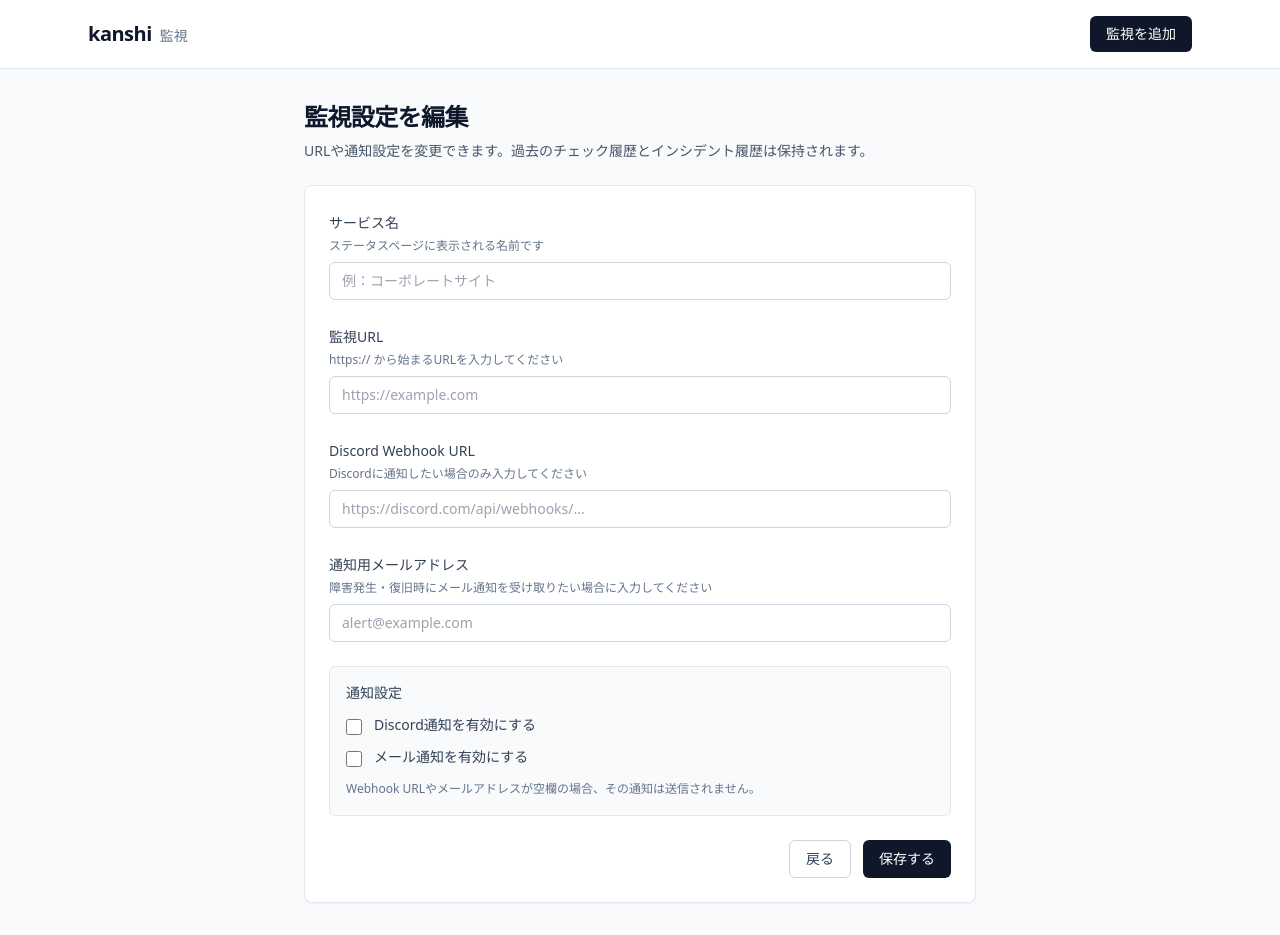
After one commit to kk12289/kanshi, a Flask app: template templates/edit.html in a window 1280 px wide. The commit adds this page. Run offline with Flask 3, Linux system fonts and the light colour scheme; the template is opened without the code that fills it, so the values that code supplies are empty; some libraries are stand-ins or nearby versions.

Commit message:
Add monitor edit and pause controls

```diff
--- a/app.py
+++ b/app.py
@@ -8,6 +8,7 @@ from urllib.parse import parse_qsl, urlencode, urlparse, urlunparse
 from dotenv import load_dotenv
 from flask import Flask, Response, abort, flash, redirect, render_template, request, session, url_for
 from sqlalchemy import inspect, text
+from sqlalchemy.exc import OperationalError, ProgrammingError
 
 from models import CheckResult, Incident, Monitor, db, now_jst
 from security import env_enabled, is_monitor_url_allowed
@@ -124,7 +125,7 @@ def unique_slug(name):
     return candidate
 
 
-def validate_monitor_form(name, url):
+def validate_monitor_form(name, url, current_monitor_id=None):
     errors = []
     if not name:
         errors.append("サービス名を入力してください。")
@@ -136,7 +137,10 @@ def validate_monitor_form(name, url):
             errors.append("URLは http:// または https:// から始めてください。")
         elif not is_monitor_url_allowed(url):
             errors.append("localhost、社内ネットワーク、またはDNS解決できないURLは登録できません。")
-        if Monitor.query.filter_by(url=url).first():
+        duplicate_query = Monitor.query.filter_by(url=url)
+        if current_monitor_id is not None:
+            duplicate_query = duplicate_query.filter(Monitor.id != current_monitor_id)
+        if duplicate_query.first():
             errors.append("このURLはすでに登録されています。")
     return errors
 
@@ -161,11 +165,21 @@ def ensure_monitor_columns():
             "enable_email",
             f"ALTER TABLE monitor {add_column} enable_email BOOLEAN NOT NULL DEFAULT {bool_default_false}",
         ),
+        (
+            "is_paused",
+            f"ALTER TABLE monitor {add_column} is_paused BOOLEAN NOT NULL DEFAULT {bool_default_false}",
+        ),
     ]
 
     for column, statement in migrations:
         if column not in existing_columns:
-            db.session.execute(text(statement))
+            try:
+                db.session.execute(text(statement))
+            except (OperationalError, ProgrammingError) as exc:
+                db.session.rollback()
+                message = str(exc).lower()
+                if "duplicate column" not in message and "already exists" not in message:
+                    raise
     db.session.commit()
 
 
@@ -204,7 +218,7 @@ def incident_report(monitor):
 
 def monitor_view_model(monitor):
     latest = monitor.latest_result
-    status = latest.status if latest else "CHECKING"
+    status = "PAUSED" if monitor.is_paused else latest.status if latest else "CHECKING"
     notification_methods = []
     if monitor.enable_discord and monitor.discord_webhook:
         notification_methods.append("Discord")
@@ -300,6 +314,68 @@ def add_monitor():
     return render_template("add.html")
 
 
+@app.route("/edit/<int:monitor_id>", methods=["GET", "POST"])
+def edit_monitor(monitor_id):
+    monitor = Monitor.query.get_or_404(monitor_id)
+
+    if request.method == "POST":
+        validate_csrf()
+        name = request.form.get("name", "").strip()
+        url = request.form.get("url", "").strip()
+        discord_webhook = request.form.get("discord_webhook", "").strip() or None
+        notification_email = request.form.get("notification_email", "").strip() or None
+        enable_discord = request.form.get("enable_discord") == "on"
+        enable_email = request.form.get("enable_email") == "on"
+        errors = validate_monitor_form(name, url, current_monitor_id=monitor.id)
+        if notification_email and "@" not in notification_email:
+            errors.append("通知用メールアドレスの形式を確認してください。")
+
+        if errors:
+            for error in errors:
+                flash(error, "error")
+            return render_template(
+                "edit.html",
+                monitor=monitor,
+                name=name,
+                url=url,
+                discord_webhook=discord_webhook,
+                notification_email=notification_email,
+                enable_discord=enable_discord,
+                enable_email=enable_email,
+            )
+
+        monitor.name = name
+        monitor.url = url
+        monitor.discord_webhook = discord_webhook
+        monitor.notification_email = notification_email
+        monitor.enable_discord = enable_discord
+        monitor.enable_email = enable_email
+        db.session.commit()
+        flash("監視設定を更新しました。", "success")
+        return redirect(url_for("index"))
+
+    return render_template(
+        "edit.html",
+        monitor=monitor,
+        name=monitor.name,
+        url=monitor.url,
+        discord_webhook=monitor.discord_webhook,
+        notification_email=monitor.notification_email,
+        enable_discord=monitor.enable_discord,
+        enable_email=monitor.enable_email,
+    )
+
+
+@app.route("/toggle/<int:monitor_id>", methods=["POST"])
+def toggle_monitor(monitor_id):
+    validate_csrf()
+    monitor = Monitor.query.get_or_404(monitor_id)
+    monitor.is_paused = not monitor.is_paused
+    db.session.commit()
+    flash("監視を再開しました。" if not monitor.is_paused else "監視を一時停止しました。", "success")
+    return redirect(url_for("index"))
+
+
 @app.route("/delete/<int:monitor_id>", methods=["POST"])
 def delete_monitor(monitor_id):
     validate_csrf()
@@ -314,7 +390,7 @@ def delete_monitor(monitor_id):
 def status_page(page_slug):
     monitor = Monitor.query.filter_by(slug=page_slug).first_or_404()
     latest = monitor.latest_result
-    status = latest.status if latest else "CHECKING"
+    status = "PAUSED" if monitor.is_paused else latest.status if latest else "CHECKING"
     incidents = Incident.query.filter_by(monitor_id=monitor.id).order_by(Incident.started_at.desc()).all()
     return render_template(
         "status.html",
@@ -323,7 +399,7 @@ def status_page(page_slug):
         status=status,
         uptime_30d=uptime_percentage(monitor.id, now_jst() - timedelta(days=30)),
         incidents=incidents,
-        report_text=incident_report(monitor),
+        report_text="" if monitor.is_paused else incident_report(monitor),
     )
 
 
--- a/models.py
+++ b/models.py
@@ -20,6 +20,7 @@ class Monitor(db.Model):
     notification_email = db.Column(db.String(255), nullable=True)
     enable_discord = db.Column(db.Boolean, default=True, nullable=False)
     enable_email = db.Column(db.Boolean, default=False, nullable=False)
+    is_paused = db.Column(db.Boolean, default=False, nullable=False)
     slug = db.Column(db.String(180), nullable=False, unique=True, index=True)
     created_at = db.Column(db.DateTime(timezone=True), default=now_jst, nullable=False)
 
--- a/scheduler.py
+++ b/scheduler.py
@@ -36,6 +36,10 @@ def ensure_jst(dt):
 
 
 def check_monitor(monitor):
+    if monitor.is_paused:
+        logger.info("Monitor check skipped because paused: %s", monitor.url)
+        return
+
     previous = monitor.latest_result
     previous_status = previous.status if previous else None
     checked_at = now_jst()
--- /dev/null
+++ b/templates/edit.html
@@ -0,0 +1,55 @@
+{% extends "base.html" %}
+{% block title %}監視設定を編集 | kanshi{% endblock %}
+{% block content %}
+<div class="mx-auto max-w-2xl">
+  <div class="mb-6">
+    <h1 class="text-2xl font-semibold tracking-tight">監視設定を編集</h1>
+    <p class="mt-2 text-sm text-slate-600">URLや通知設定を変更できます。過去のチェック履歴とインシデント履歴は保持されます。</p>
+  </div>
+
+  <form method="post" class="rounded-lg border border-slate-200 bg-white p-6 shadow-sm">
+    <input type="hidden" name="csrf_token" value="{{ csrf_token_value() }}">
+    <div class="space-y-6">
+      <label class="block">
+        <span class="text-sm font-medium text-slate-700">サービス名</span>
+        <span class="mt-1 block text-xs text-slate-500">ステータスページに表示される名前です</span>
+        <input name="name" value="{{ name or '' }}" required class="mt-2 w-full rounded-md border border-slate-300 px-3 py-2 text-sm outline-none focus:border-slate-900 focus:ring-2 focus:ring-slate-200" placeholder="例：コーポレートサイト">
+      </label>
+      <label class="block">
+        <span class="text-sm font-medium text-slate-700">監視URL</span>
+        <span class="mt-1 block text-xs text-slate-500">https:// から始まるURLを入力してください</span>
+        <input name="url" value="{{ url or '' }}" required class="mt-2 w-full rounded-md border border-slate-300 px-3 py-2 text-sm outline-none focus:border-slate-900 focus:ring-2 focus:ring-slate-200" placeholder="https://example.com">
+      </label>
+      <label class="block">
+        <span class="text-sm font-medium text-slate-700">Discord Webhook URL</span>
+        <span class="mt-1 block text-xs text-slate-500">Discordに通知したい場合のみ入力してください</span>
+        <input name="discord_webhook" value="{{ discord_webhook or '' }}" class="mt-2 w-full rounded-md border border-slate-300 px-3 py-2 text-sm outline-none focus:border-slate-900 focus:ring-2 focus:ring-slate-200" placeholder="https://discord.com/api/webhooks/...">
+      </label>
+      <label class="block">
+        <span class="text-sm font-medium text-slate-700">通知用メールアドレス</span>
+        <span class="mt-1 block text-xs text-slate-500">障害発生・復旧時にメール通知を受け取りたい場合に入力してください</span>
+        <input type="email" name="notification_email" value="{{ notification_email or '' }}" class="mt-2 w-full rounded-md border border-slate-300 px-3 py-2 text-sm outline-none focus:border-slate-900 focus:ring-2 focus:ring-slate-200" placeholder="alert@example.com">
+      </label>
+
+      <div class="rounded-md border border-slate-200 bg-slate-50 p-4">
+        <div class="text-sm font-medium text-slate-700">通知設定</div>
+        <div class="mt-3 space-y-3">
+          <label class="flex items-start gap-3 text-sm text-slate-700">
+            <input type="checkbox" name="enable_discord" class="mt-1 h-4 w-4 rounded border-slate-300" {% if enable_discord %}checked{% endif %}>
+            <span>Discord通知を有効にする</span>
+          </label>
+          <label class="flex items-start gap-3 text-sm text-slate-700">
+            <input type="checkbox" name="enable_email" class="mt-1 h-4 w-4 rounded border-slate-300" {% if enable_email %}checked{% endif %}>
+            <span>メール通知を有効にする</span>
+          </label>
+        </div>
+        <p class="mt-3 text-xs leading-5 text-slate-500">Webhook URLやメールアドレスが空欄の場合、その通知は送信されません。</p>
+      </div>
+    </div>
+    <div class="mt-6 flex flex-col-reverse gap-3 sm:flex-row sm:justify-end">
+      <a href="{{ url_for('index') }}" class="rounded-md border border-slate-300 px-4 py-2 text-center text-sm font-medium text-slate-700 hover:bg-slate-50">戻る</a>
+      <button class="rounded-md bg-slate-900 px-4 py-2 text-sm font-medium text-white hover:bg-slate-700">保存する</button>
+    </div>
+  </form>
+</div>
+{% endblock %}
--- a/templates/status.html
+++ b/templates/status.html
@@ -20,7 +20,10 @@
 <section class="grid gap-4 md:grid-cols-3">
   <div class="rounded-lg border border-slate-200 bg-white p-5">
     <div class="text-sm font-medium text-slate-500">現在の状態</div>
-    {% if status == "UP" %}
+    {% if status == "PAUSED" %}
+      <div class="mt-3 text-2xl font-semibold text-yellow-700">⏸ 監視停止中</div>
+      <p class="mt-2 text-sm leading-6 text-slate-600">このサービスの監視は現在一時停止されています。</p>
+    {% elif status == "UP" %}
       <div class="mt-3 text-2xl font-semibold text-green-700">🟢 正常稼働中</div>
     {% elif status == "DOWN" %}
       <div class="mt-3 text-2xl font-semibold text-red-700">🔴 障害発生中</div>
```
Also changed, not shown: templates/index.html (+8 -1 lines).
